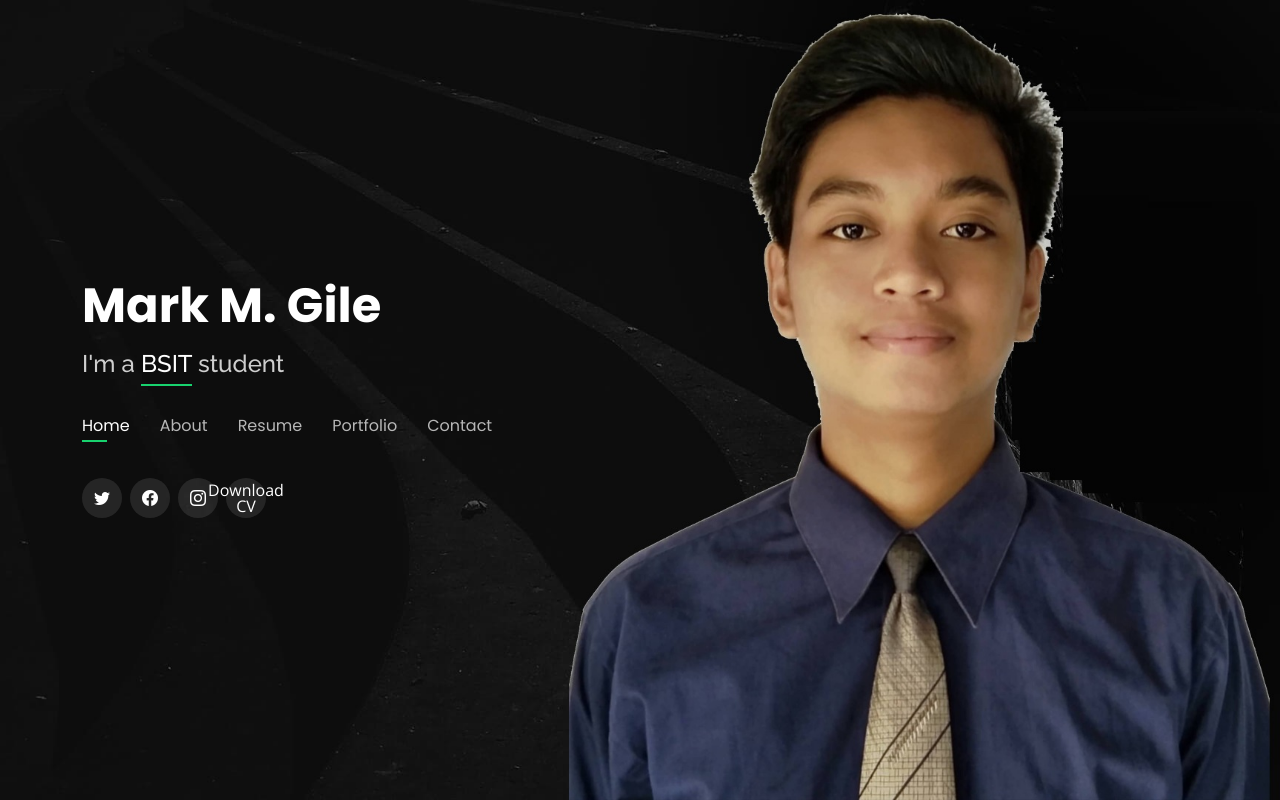
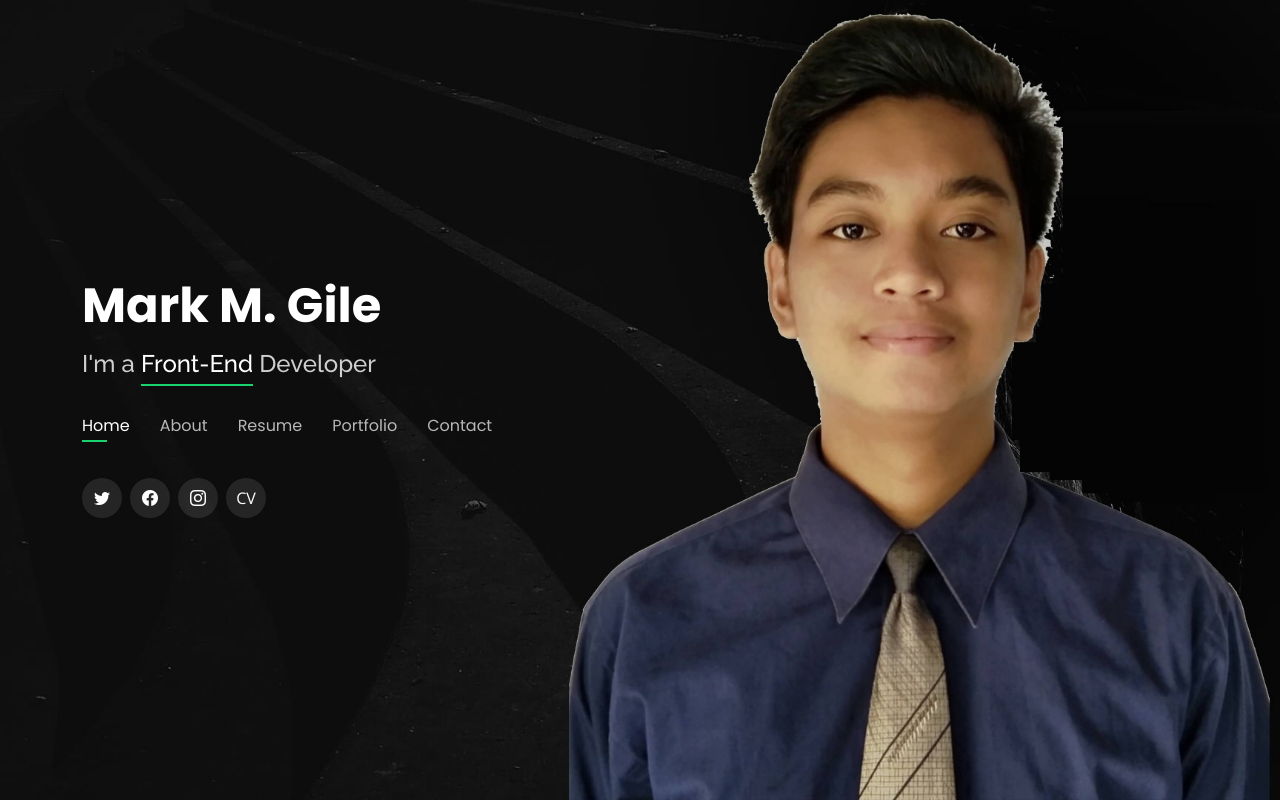
Before and after one commit to markgile/markgileportfolio, a plain HTML site: page index.html in a window 1280 px wide. Drawn offline with nearby package versions, Linux system fonts and the light colour scheme.

Commit message:
Update index.html

```diff
--- a/index.html
+++ b/index.html
@@ -21,7 +21,7 @@
   <header id="header">
     <div class="container">
       <h1><a href="index.html">Mark M. Gile</a></h1>
-      <h2>I'm a <span>BSIT</span> student</h2>
+      <h2>I'm a <span>Front-End</span> Developer</h2>
       <nav id="navbar" class="navbar">
         <ul>
           <li><a class="nav-link active" href="#header">Home</a></li>
@@ -36,7 +36,7 @@
         <a href="https://www.facebook.com/mark.gile.963" target="_blank" class="twitter"><i class="bi bi-twitter"></i></a>
         <a href="https://www.facebook.com/mark.gile.963" target="_blank" class="facebook"><i class="bi bi-facebook"></i></a>
         <a href="https://www.facebook.com/mark.gile.963" target="_blank" class="instagram"><i class="bi bi-instagram"></i></a>
-        <a href="https://drive.google.com/file/d/13Vg3jHsWP5ODXISd_DBjEu0dtC9zgWCY/view?usp=drivesdk" class="btn btn-fill" target="_blank" download>Download CV</a>
+        <a href="https://drive.google.com/file/d/13Vg3jHsWP5ODXISd_DBjEu0dtC9zgWCY/view?usp=drivesdk" class="btn btn-fill" target="_blank" download>CV</a>
       </div>
     </div>
   </header>
@@ -93,7 +93,7 @@
         </div>
         <div class="col-lg-6">
           <div class="progress">
-            <span class="skill">Java <i class="val">40%</i></span>
+            <span class="skill"> PHP <i class="val">40%</i></span>
             <div class="progress-bar-wrap">
               <div class="progress-bar" role="progressbar" aria-valuenow="40" aria-valuemin="0" aria-valuemax="100"></div>
             </div>
```
